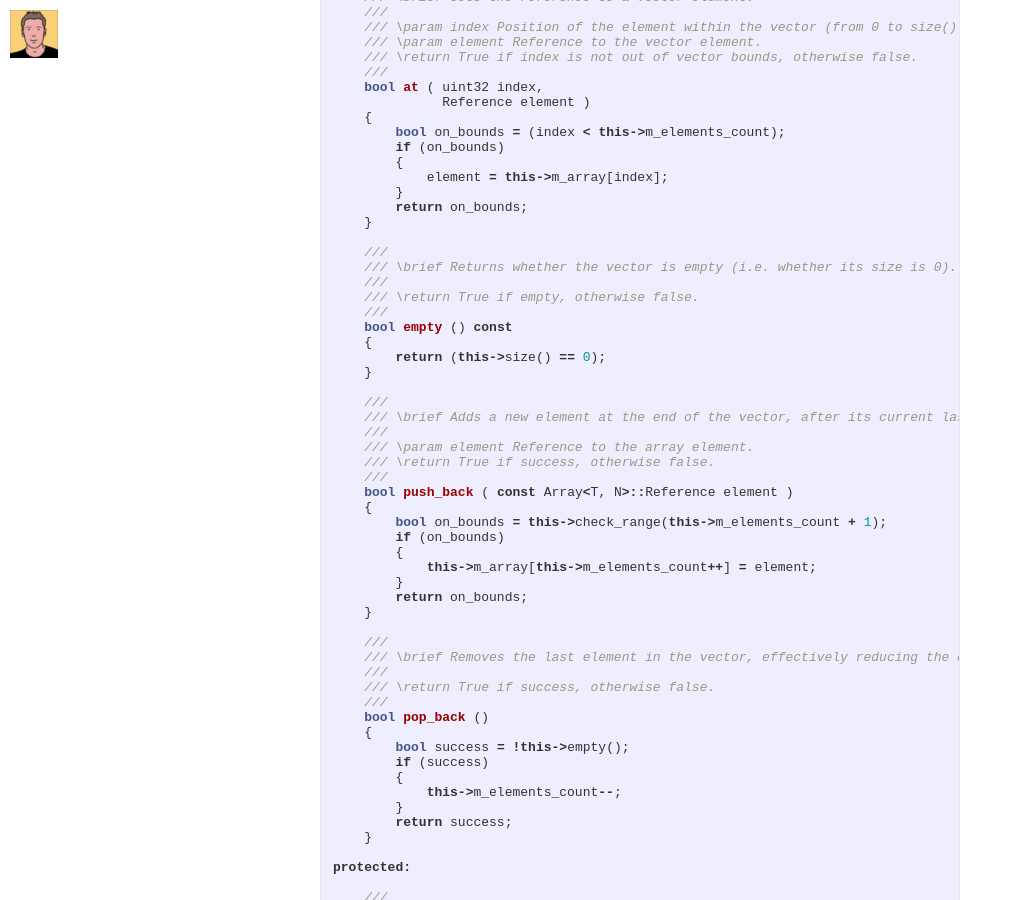
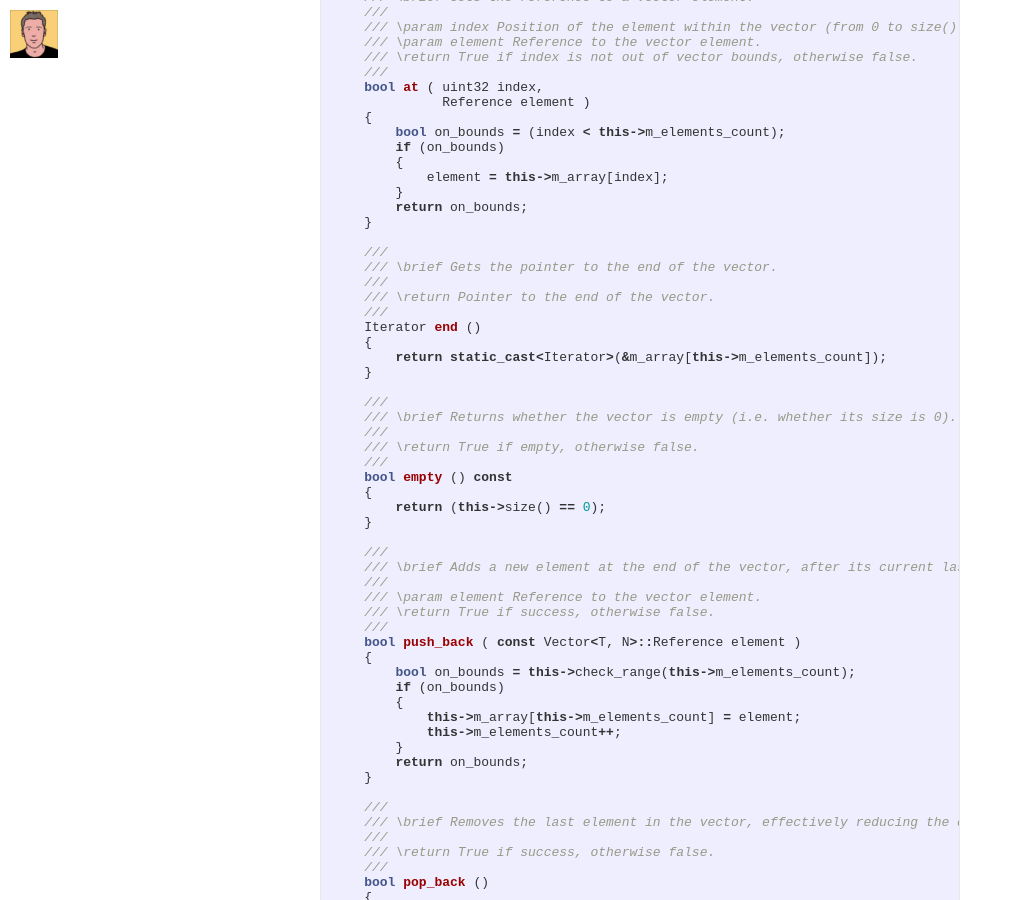
Before and after one commit to aafeijoo/aafeijoo.github.io, a Jekyll site: the page built from _posts/2014-06-05-jsf-av-vector.markdown, in a window 1280 px wide and 900 px high, scrolled down 1279 px. Shown: the whole window, without its empty margins (0-1013 px from the left). Built offline with Jekyll 4.4.1, drawn with Linux system fonts in a browser that asks for light colours; some web fonts are replaced; Markdown is read by kramdown in place of the engine named in the settings; some of the changed text lies outside the part shown.

Commit message:
Updated post

```diff
--- a/_posts/2014-06-05-jsf-av-vector.markdown
+++ b/_posts/2014-06-05-jsf-av-vector.markdown
@@ -1,6 +1,6 @@
 ---
 layout: post
-title: "JSF AV C++ - Simulating a Vector using the fixed size Array class"
+title: "JSF AV C++ - Simulating a vector using the fixed size Array class"
 date: 2014-06-05 11:40:04
 categories: source code
 tags: c++ safety critical
@@ -71,6 +71,16 @@ public:
     }
 
     ///
+    /// \brief Gets the pointer to the end of the vector.
+    ///
+    /// \return Pointer to the end of the vector.
+    ///
+    Iterator end ()
+    {
+        return static_cast<Iterator>(&m_array[this->m_elements_count]);
+    }
+
+    ///
     /// \brief Returns whether the vector is empty (i.e. whether its size is 0).
     ///
     /// \return True if empty, otherwise false.
@@ -83,15 +93,16 @@ public:
     ///
     /// \brief Adds a new element at the end of the vector, after its current last element.
     ///
-    /// \param element Reference to the array element.
+    /// \param element Reference to the vector element.
     /// \return True if success, otherwise false.
     ///
-    bool push_back ( const Array<T, N>::Reference element )
+    bool push_back ( const Vector<T, N>::Reference element )
     {
-        bool on_bounds = this->check_range(this->m_elements_count + 1);
+        bool on_bounds = this->check_range(this->m_elements_count);
         if (on_bounds)
         {
-            this->m_array[this->m_elements_count++] = element;
+            this->m_array[this->m_elements_count] = element;
+            this->m_elements_count++;
         }
         return on_bounds;
     }
```
